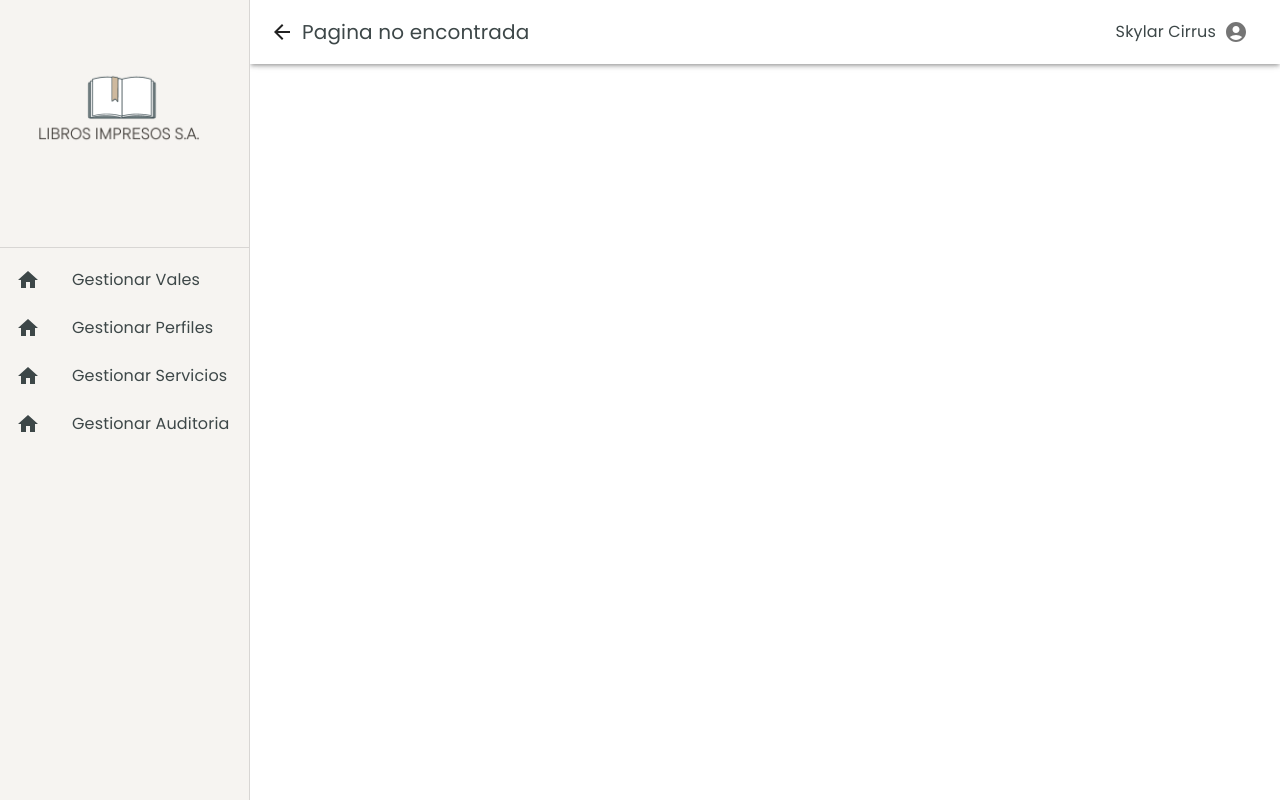
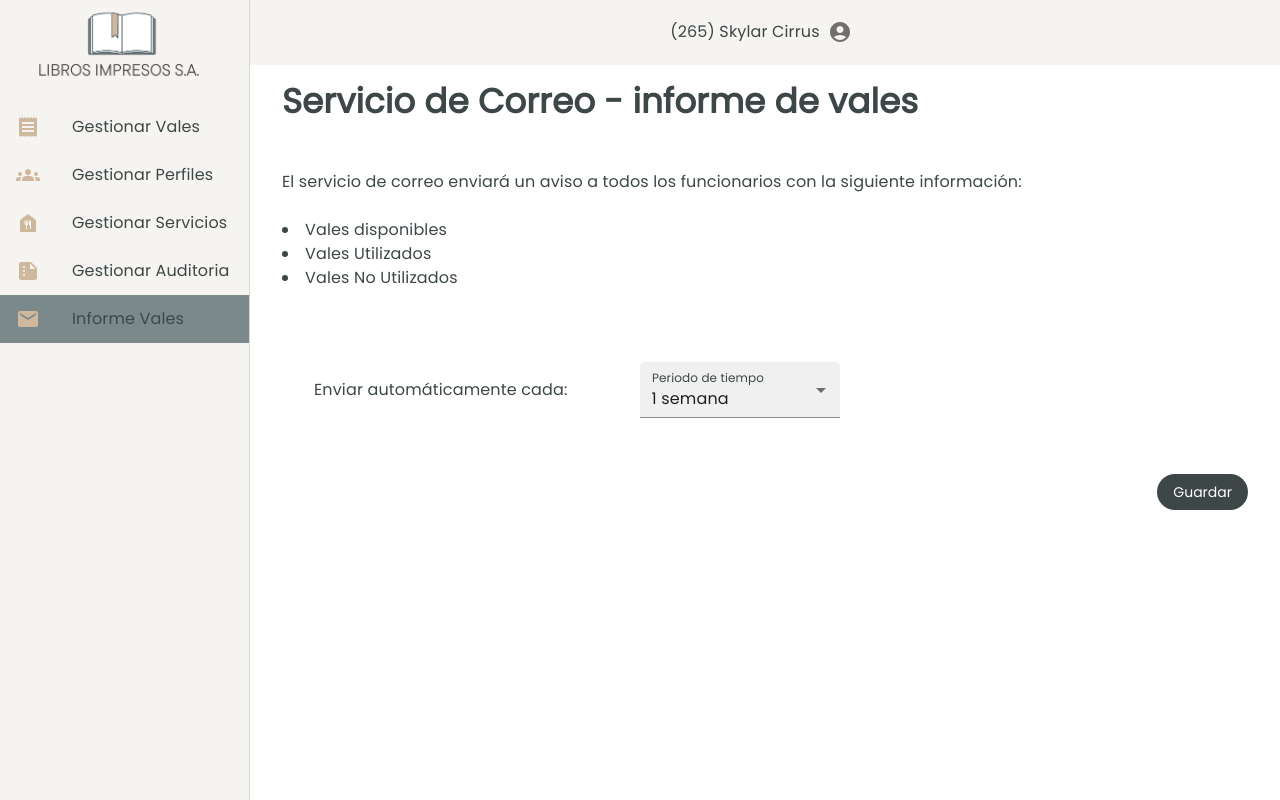
Before and after one commit to tletelier/LPWWW, a React (Create React App) app in the folder front/: page /correo in a window 1280 px wide. Built offline with nearby package versions, Linux system fonts and the light colour scheme.

Commit message:
vista correos

```diff
--- a/front/src/App.js
+++ b/front/src/App.js
@@ -6,7 +6,7 @@ import { esES } from '@mui/x-data-grid';
 import { esES as coreesES } from '@mui/material/locale';
 // import axios from 'axios';
 import './App.css';
-import Layout from './components/Layout';
+import ResponsiveDrawer from './components/ResponsiveDrawer';
 import LoginView from './views/LoginView';
 import RegisterView from './views/RegisterView';
 import CajeroView from './views/CajeroView';
@@ -42,6 +42,32 @@ const theme = createTheme(
       allVariants: {
         color: '#3D4748'
       }
+    },
+    components: {
+      MuiButton: {
+        variants: [
+          {
+            props: { variant: 'oscuro' },
+            style: {
+              backgroundColor: '#3D4748',
+              color: '#FFFFFF',
+              borderRadius: 20,
+              maxWidth: 200,
+              textTransform: 'none'
+            }
+          },
+          {
+            props: { variant: 'claro' },
+            style: {
+              backgroundColor: '#CEB99E',
+              color: '#FFFFFF',
+              borderRadius: 10,
+              minWidth: 200,
+              textTransform: 'none'
+            }
+          }
+        ]
+      }
     }
   },
   esES, // x-data-grid translations
@@ -64,10 +90,10 @@ function App() {
       <Router>
         <ThemeProvider theme={theme}>
           <Routes>
-            <Route element={<Layout />}>
+            <Route path="/login" element={<LoginView />} />
+            <Route path="/register" element={<RegisterView />} />
+            <Route element={<ResponsiveDrawer />}>
               <Route path="/" element={<ValesView />} />
-              <Route path="/login" element={<LoginView />} />
-              <Route path="/register" element={<RegisterView />} />
               <Route path="/funcionario" element={<FuncionarioView />} />
               <Route path="/cajero" element={<CajeroView />} />
               <Route path="/vales" element={<ValesView />} />
--- a/front/src/components/Layout.js
+++ /dev/null
@@ -1,11 +0,0 @@
-import React from 'react';
-import { Outlet } from 'react-router-dom';
-import ResponsiveDrawer from './ResponsiveDrawer';
-
-const Layout = () => (
-  <ResponsiveDrawer>
-    <Outlet />
-  </ResponsiveDrawer>
-);
-
-export default Layout;
--- a/front/src/components/ResponsiveDrawer.js
+++ b/front/src/components/ResponsiveDrawer.js
@@ -1,5 +1,6 @@
+/* eslint-disable no-unused-vars */
 import React, { useState } from 'react';
-import AppBar from '@mui/material/AppBar';
+import { AppBar, Stack } from '@mui/material';
 import Box from '@mui/material/Box';
 import Divider from '@mui/material/Divider';
 import Drawer from '@mui/material/Drawer';
@@ -9,29 +10,36 @@ import ListItem from '@mui/material/ListItem';
 import ListItemButton from '@mui/material/ListItemButton';
 import ListItemIcon from '@mui/material/ListItemIcon';
 import ListItemText from '@mui/material/ListItemText';
+
 import MenuIcon from '@mui/icons-material/Menu';
+import ReceiptIcon from '@mui/icons-material/Receipt';
+import GroupsIcon from '@mui/icons-material/Groups';
+import FoodBankIcon from '@mui/icons-material/FoodBank';
+import SummarizeIcon from '@mui/icons-material/Summarize';
+import EmailIcon from '@mui/icons-material/Email';
+
 import Toolbar from '@mui/material/Toolbar';
 import Typography from '@mui/material/Typography';
-import HomeIcon from '@mui/icons-material/Home';
-import ArrowBackIcon from '@mui/icons-material/ArrowBack';
-import { NavLink, Link, useMatch, useNavigate } from 'react-router-dom';
-// import { Theme } from '@mui/material/styles';
+import { NavLink, Link, useMatch } from 'react-router-dom';
 import AccountCircle from '@mui/icons-material/AccountCircle';
 import { Menu, MenuItem } from '@mui/material';
+
+import { Outlet } from 'react-router-dom';
 // import axios from 'axios';
-// import _ from 'lodash';
+
 // import { useAuth } from '../hooks/useAuth';
 
-import logo from '../assets/logo.png';
+import logo from '../assets/logo2.png';
 
 const drawerWidth = 250;
 
-const ResponsiveDrawer = () => {
+const ResponsiveDrawer = (props) => {
+  // const children = prps
   const [mobileOpen, setMobileOpen] = useState(false);
   const [anchorEl, setAnchorEl] = useState(null);
 
   // const { user, logout } = useAuth();
-  const user = { nombres: 'Skylar', apellidos: 'Cirrus' };
+  const user = { nombres: 'Skylar', apellidos: 'Cirrus', codigo: 265 };
 
   const handleDrawerToggle = () => {
     setMobileOpen(!mobileOpen);
@@ -41,41 +49,46 @@ const ResponsiveDrawer = () => {
     {
       uid: 1,
       text: 'Gestionar Vales',
-      icon: <HomeIcon />,
+      icon: <ReceiptIcon />,
       path: '/vales',
       visible: true
     },
     {
       uid: 2,
       text: 'Gestionar Perfiles',
-      icon: <HomeIcon />,
+      icon: <GroupsIcon />,
       path: '/perfiles',
       visible: true
     },
     {
       uid: 3,
       text: 'Gestionar Servicios',
-      icon: <HomeIcon />,
+      icon: <FoodBankIcon />,
       path: '/servicios',
       visible: true
     },
     {
       uid: 4,
       text: 'Gestionar Auditoria',
-      icon: <HomeIcon />,
+      icon: <SummarizeIcon />,
       path: '/auditoria',
+      visible: true
+    },
+    {
+      uid: 5,
+      text: 'Informe Vales',
+      icon: <EmailIcon />,
+      path: '/correo',
       visible: true
     }
   ];
 
-  let seccionActual = 'Pagina no encontrada';
-
   const drawer = (
     <>
-      <Link to="/">
+      <Link to="/vales">
         <img src={logo} alt="logo" width={drawerWidth - 10} />
       </Link>
-      <Divider />
+      {/* <Divider /> */}
       <List
         sx={{
           // selected and (selected + hover) states
@@ -84,17 +97,17 @@ const ResponsiveDrawer = () => {
           },
           // hover states
           '& .MuiListItemButton-root:hover': {
-            bgcolor: (theme) => theme.palette.secondary.light
+            bgcolor: (theme) => theme.palette.secondary.light,
+            color: '#FFFFFF'
           }
         }}>
         {items.map(({ uid, text, icon, path, visible }) => {
           const active = useMatch({ path: `${path}/*` }) !== null;
-          if (active) seccionActual = text;
           if (!visible) return '';
           return (
             <ListItem disablePadding button component={NavLink} to={path} key={uid}>
               <ListItemButton selected={active}>
-                <ListItemIcon sx={{ color: (theme) => theme.palette.primary.contrastText }}>
+                <ListItemIcon sx={{ color: (theme) => theme.palette.tertiary.main }}>
                   {icon}
                 </ListItemIcon>
                 <ListItemText>
@@ -117,13 +130,6 @@ const ResponsiveDrawer = () => {
   const handleClose = () => {
     setAnchorEl(null);
   };
-
-  const navigate = useNavigate();
-
-  const handleBack = () => {
-    navigate(-1);
-  };
-
   const handleLogout = async () => {
     console.log('logout fake');
     // try {
@@ -140,11 +146,14 @@ const ResponsiveDrawer = () => {
       <AppBar
         position="fixed"
         sx={{
+          alignItems: 'center',
           width: { sm: `calc(100% - ${drawerWidth}px)` },
-          ml: { sm: `${drawerWidth}px` }
+          ml: { sm: `${drawerWidth}px` },
+          backgroundColor: (theme) => theme.palette.primary.main,
+          color: (theme) => theme.palette.primary.contrastText
         }}
         color="inherit"
-        elevation={3}>
+        elevation={0}>
         <Toolbar>
           <IconButton
             color="inherit"
@@ -154,16 +163,8 @@ const ResponsiveDrawer = () => {
             sx={{ mr: 2, display: { sm: 'none' } }}>
             <MenuIcon />
           </IconButton>
-
-          <IconButton color="inherit" edge="start" onClick={handleBack}>
-            <ArrowBackIcon />
-          </IconButton>
-
-          <Typography variant="h6" component="div" sx={{ flexGrow: 1 }}>
-            {seccionActual}
-          </Typography>
           <>
-            <Typography>{`${user?.nombres} ${user?.apellidos}`}</Typography>
+            <Typography>{`(${user?.codigo}) ${user?.nombres} ${user?.apellidos}`}</Typography>
             <IconButton onClick={handleClick}>
               <AccountCircle />
             </IconButton>
@@ -191,6 +192,7 @@ const ResponsiveDrawer = () => {
             </MenuItem>
           </Menu>
         </Toolbar>
+        <Divider />
       </AppBar>
       <Box
         component="nav"
@@ -236,7 +238,7 @@ const ResponsiveDrawer = () => {
         component="main"
         sx={{ flexGrow: 1, p: 0, width: { sm: `calc(100% - ${drawerWidth}px)` } }}>
         <Toolbar />
-        {/* {children} */}
+        <Outlet />
       </Box>
     </Box>
   );
--- a/front/src/views/CorreoView.js
+++ b/front/src/views/CorreoView.js
@@ -1,5 +1,65 @@
 import React from 'react';
+import {
+  Box,
+  Stack,
+  Typography,
+  Button,
+  MenuItem,
+  Select,
+  InputLabel,
+  FormControl
+} from '@mui/material';
 
-const CorreoView = () => <>hu</>;
+const CorreoView = () => {
+  const [tiempo, setTiempo] = React.useState('1 semana');
+  const handleTiempo = (event) => {
+    setTiempo(event.target.value);
+  };
+  return (
+    <Stack direction="column" spacing={2} sx={{ pb: 4 }}>
+      <Box sx={{ px: 4, py: 2 }}>
+        <Typography variant="h4">
+          <b>Servicio de Correo - informe de vales</b>
+        </Typography>
+      </Box>
+      <Stack sx={{ px: 4, py: 2 }}>
+        <Typography>
+          El servicio de correo enviará un aviso a todos los funcionarios con la siguiente
+          información:
+        </Typography>
+        <br />
+        <Typography>
+          <li>Vales disponibles</li>
+          <li>Vales Utilizados</li>
+          <li>Vales No Utilizados</li>
+        </Typography>
+      </Stack>
+      <Stack direction="row" sx={{ px: 4, py: 2 }}>
+        <Stack sx={{ px: 4, py: 2, alignSelf: 'left', justifyContent: 'center' }}>
+          <Typography>Enviar automáticamente cada:</Typography>
+        </Stack>
+        <Stack sx={{ px: 4, py: 2, alignSelf: 'right' }}>
+          <FormControl variant="filled" sx={{ m: 1, minWidth: 200, alignSelf: 'right' }}>
+            <InputLabel id="demo-simple-select-standard-label">Periodo de tiempo</InputLabel>
+            <Select
+              labelId="demo-simple-select-standard-label"
+              id="demo-simple-select-standard"
+              value={tiempo}
+              onChange={handleTiempo}
+              label="Periodo de tiempo">
+              <MenuItem value={'1 semana'}>1 semana</MenuItem>
+              <MenuItem value={'2 semanas'}>2 semanas</MenuItem>
+              <MenuItem value={'4 semanas'}>3 semanas</MenuItem>
+              <MenuItem value={'4 semanas'}>4 semanas</MenuItem>
+            </Select>
+          </FormControl>
+        </Stack>
+      </Stack>
+      <Stack direction="row" justifyContent="flex-end" sx={{ px: 4 }}>
+        <Button variant="oscuro">Guardar</Button>
+      </Stack>
+    </Stack>
+  );
+};
 
 export default CorreoView;
--- a/front/src/views/PerfilesView.js
+++ b/front/src/views/PerfilesView.js
@@ -1,5 +1,17 @@
 import React from 'react';
+import { Box, Stack, Typography } from '@mui/material';
 
-const PerfilesView = () => <>hu</>;
+const PerfilesView = () => {
+  return (
+    <Stack direction="column" spacing={2} sx={{ pb: 4 }}>
+      <Box sx={{ px: 4, py: 2 }}>
+        <Typography variant="h4">
+          <b>Perfiles existentes:</b>
+        </Typography>
+      </Box>
+      <Stack sx={{ px: 4, py: 2 }}>hi</Stack>
+    </Stack>
+  );
+};
 
 export default PerfilesView;
--- a/front/src/views/ServiciosView.js
+++ b/front/src/views/ServiciosView.js
@@ -1,5 +1,17 @@
 import React from 'react';
+import { Box, Stack, Typography } from '@mui/material';
 
-const ServiciosView = () => <>hu</>;
+const ServiciosView = () => {
+  return (
+    <Stack direction="column" spacing={2} sx={{ pb: 4 }}>
+      <Box sx={{ px: 4, py: 2 }}>
+        <Typography variant="h4">
+          <b>Servicios existentes:</b>
+        </Typography>
+      </Box>
+      <Stack sx={{ px: 4, py: 2 }}>hi</Stack>
+    </Stack>
+  );
+};
 
 export default ServiciosView;
--- a/front/src/views/ValesView.js
+++ b/front/src/views/ValesView.js
@@ -1,5 +1,16 @@
 import React from 'react';
+import { Box, Stack, Typography } from '@mui/material';
 
-const ValesView = () => <>huuuuuuuuuuuuuuuuuuuuuuuuuuuuuuuuuuuuuuuuuuuuuuuuuuuuuuuuu</>;
-
+const ValesView = () => {
+  return (
+    <Stack direction="column" spacing={2} sx={{ pb: 4 }}>
+      <Box sx={{ px: 4, py: 2 }}>
+        <Typography variant="h4">
+          <b>Tipos de vales existentes:</b>
+        </Typography>
+      </Box>
+      <Stack sx={{ px: 4, py: 2 }}>hi</Stack>
+    </Stack>
+  );
+};
 export default ValesView;
```
Also changed, not shown: front/src/assets/logo2.png (added).
